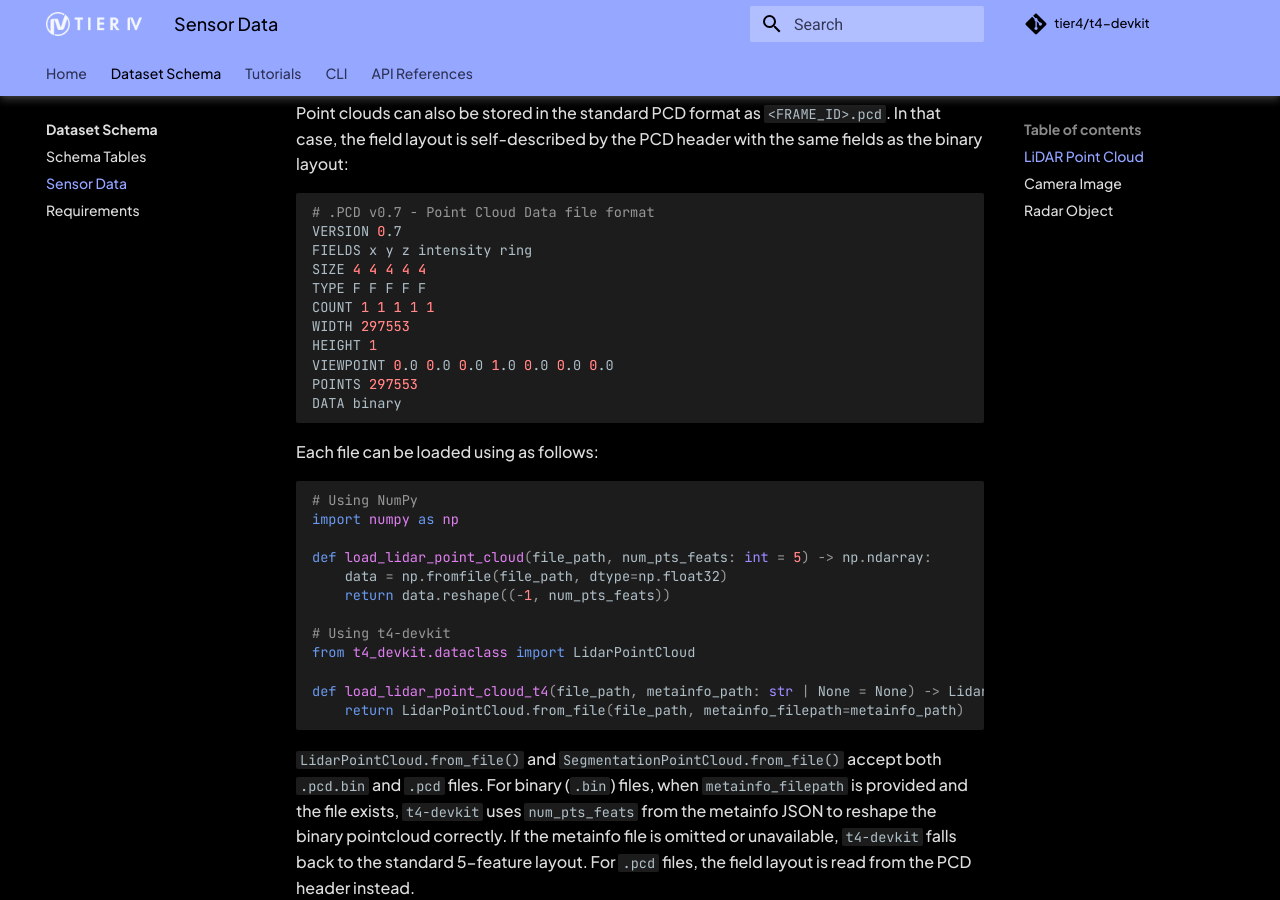
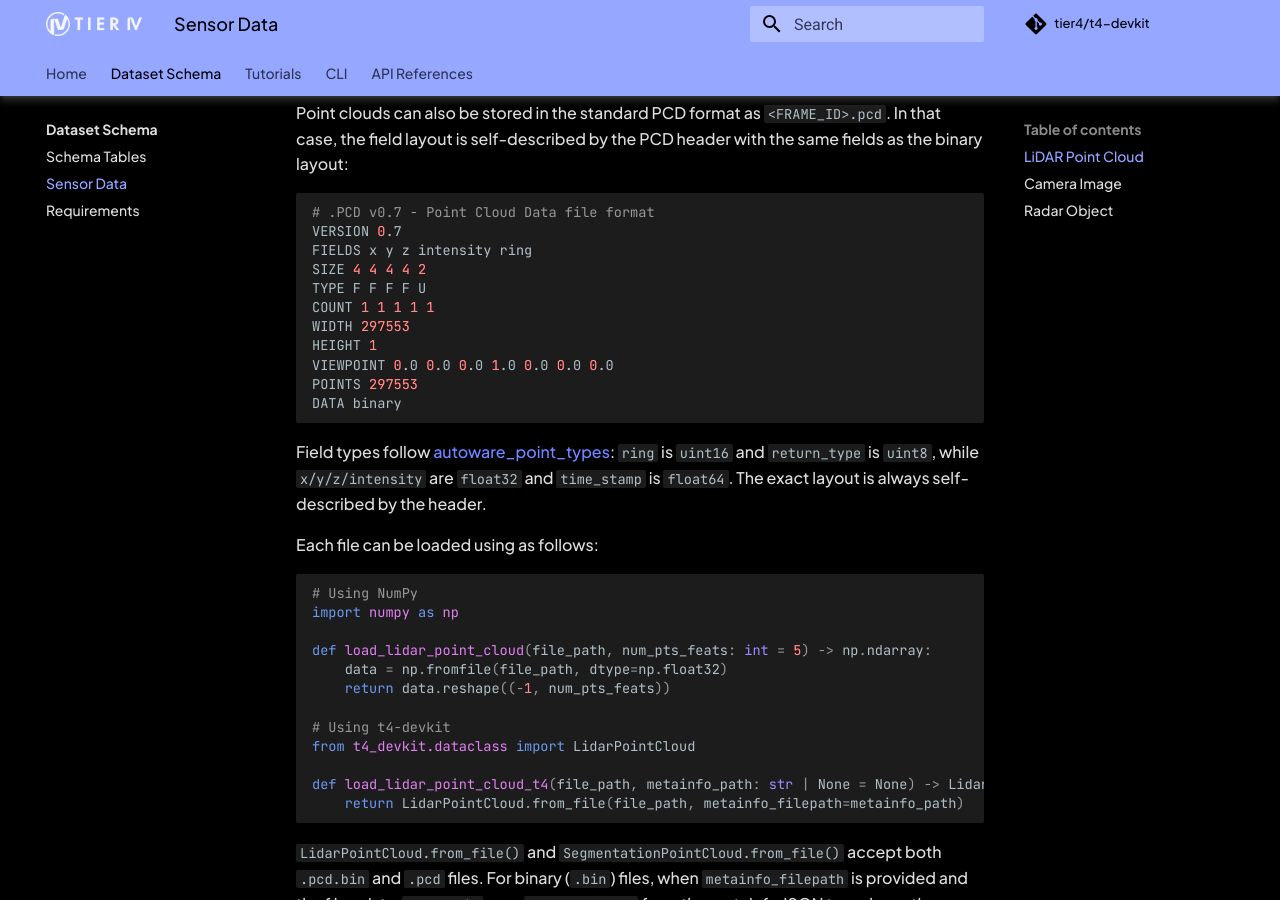
Before and after one commit to tier4/t4-devkit, an MkDocs documentation site: the page built from docs/schema/data.md, in a window 1280 px wide and 900 px high, scrolled down 524 px. Built offline with MkDocs 1.6.1 and Material for MkDocs 9.7.7, drawn with Linux system fonts in a browser that asks for light colours; comment, search, counter and statistics services are not loaded; the version menu is left out.

Commit message:
docs: update PCD header example with autoware_point_types-aligned dtypes

````diff
--- a/docs/schema/data.md
+++ b/docs/schema/data.md
@@ -21,8 +21,8 @@ Point clouds can also be stored in the standard PCD format as `<FRAME_ID>.pcd`.
 # .PCD v0.7 - Point Cloud Data file format
 VERSION 0.7
 FIELDS x y z intensity ring
-SIZE 4 4 4 4 4
-TYPE F F F F F
+SIZE 4 4 4 4 2
+TYPE F F F F U
 COUNT 1 1 1 1 1
 WIDTH 297553
 HEIGHT 1
@@ -30,6 +30,8 @@ VIEWPOINT 0.0 0.0 0.0 1.0 0.0 0.0 0.0
 POINTS 297553
 DATA binary
 ```
+
+Field types follow [autoware_point_types](https://github.com/autowarefoundation/autoware_core/blob/main/common/autoware_point_types/include/autoware/point_types/types.hpp): `ring` is `uint16` and `return_type` is `uint8`, while `x/y/z/intensity` are `float32` and `time_stamp` is `float64`. The exact layout is always self-described by the header.
 
 Each file can be loaded using as follows:
 
````
